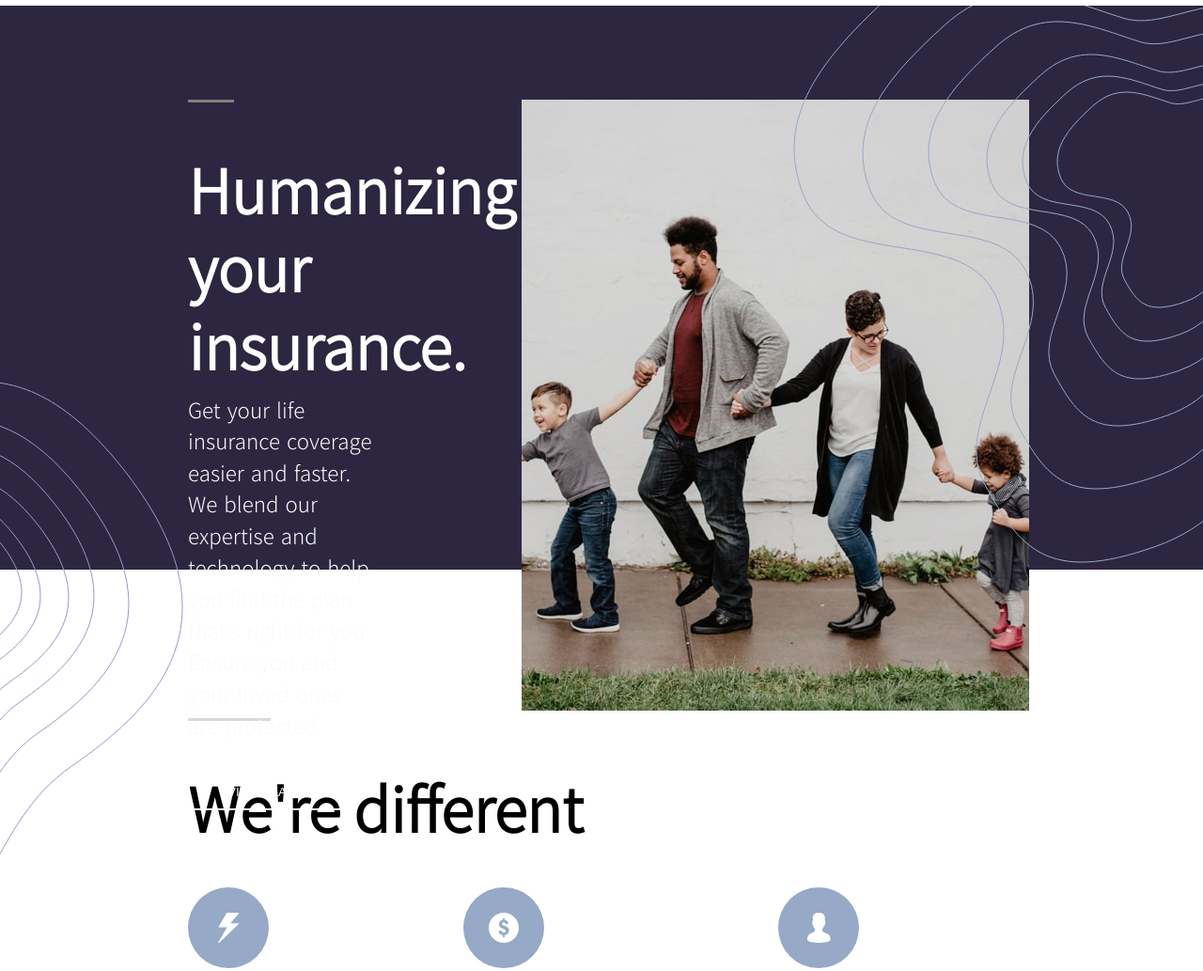
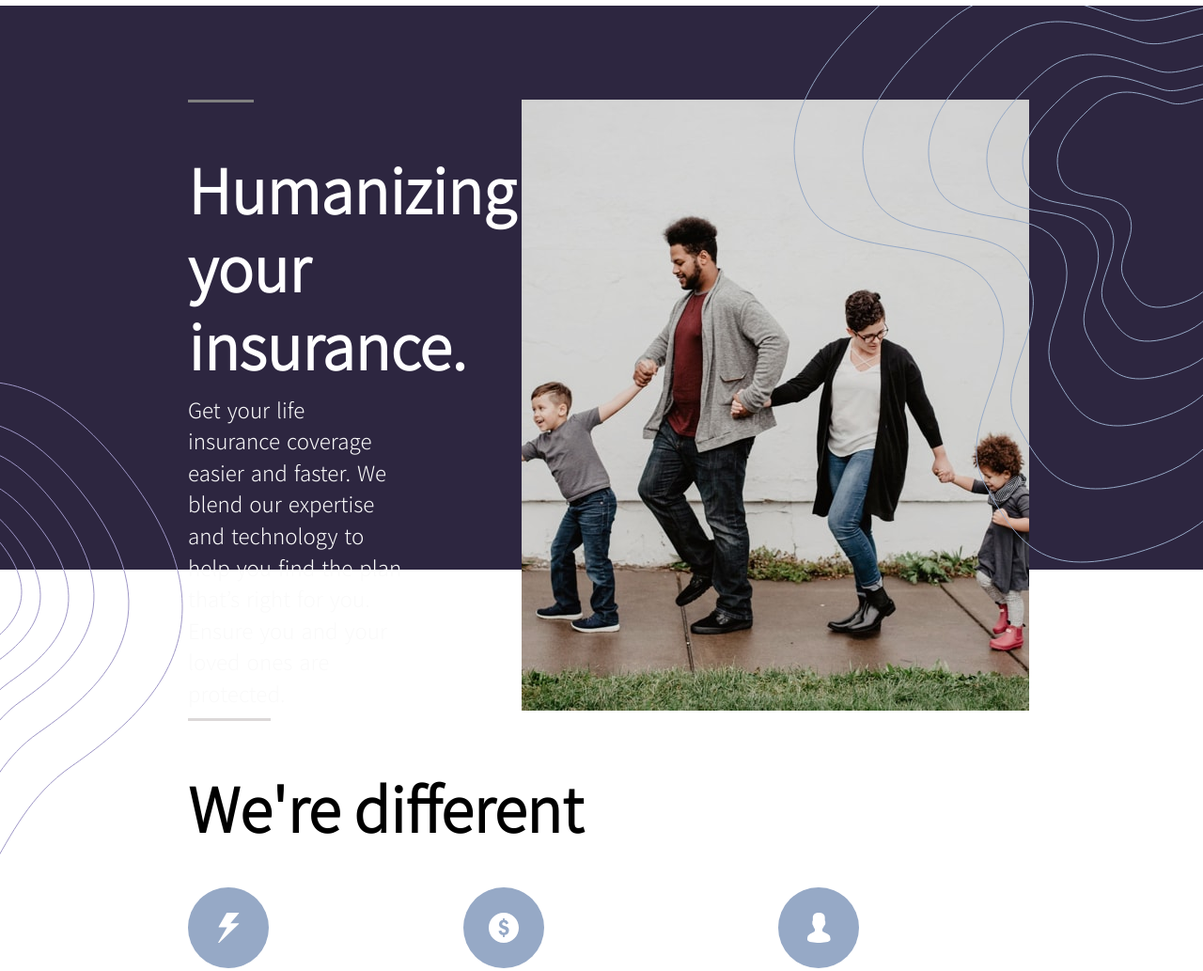
Before and after one commit to jefferynmose12/insure-landing-page-master, a plain HTML site: page index.html in a window 1280 px wide. Shown: the part 64-1097 px from the top of the page at 94% size. Drawn offline with Linux system fonts and the light colour scheme.

Commit message:
Update style.css

```diff
--- a/style.css
+++ b/style.css
@@ -43,7 +43,7 @@ h5 {
 
 .p-text {
     padding-top: 10px;
-    padding-right: 150px;
+    padding-right: 120px;
     font-size: 1.4rem;
     color:  hsl(0, 0%, 98%);
 }
@@ -201,7 +201,7 @@ ul li .active:hover {
     float: right;
 }
 .section1 .human .grey {
-    width: 14%;
+    width: 20%;
     height: 3px;
     background-color: grey;
 }
```
